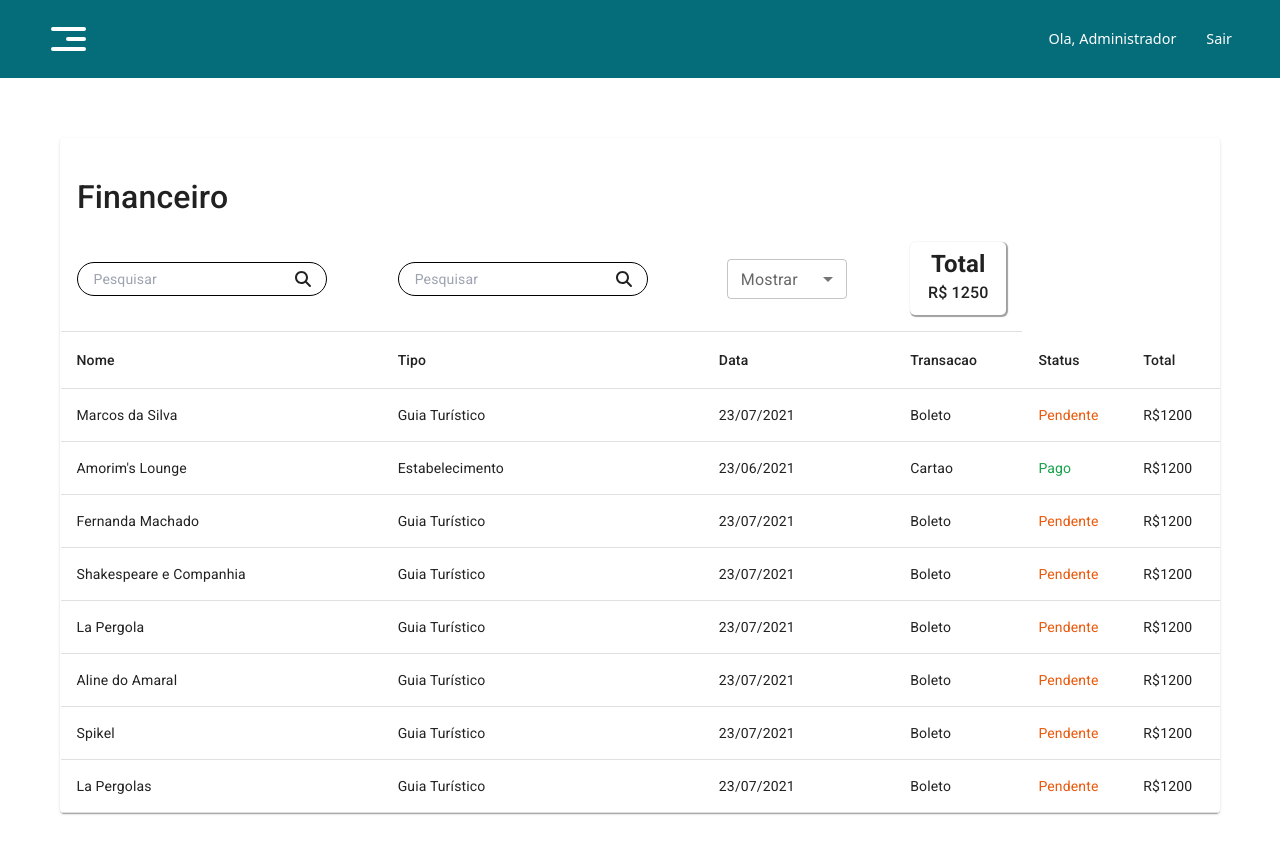
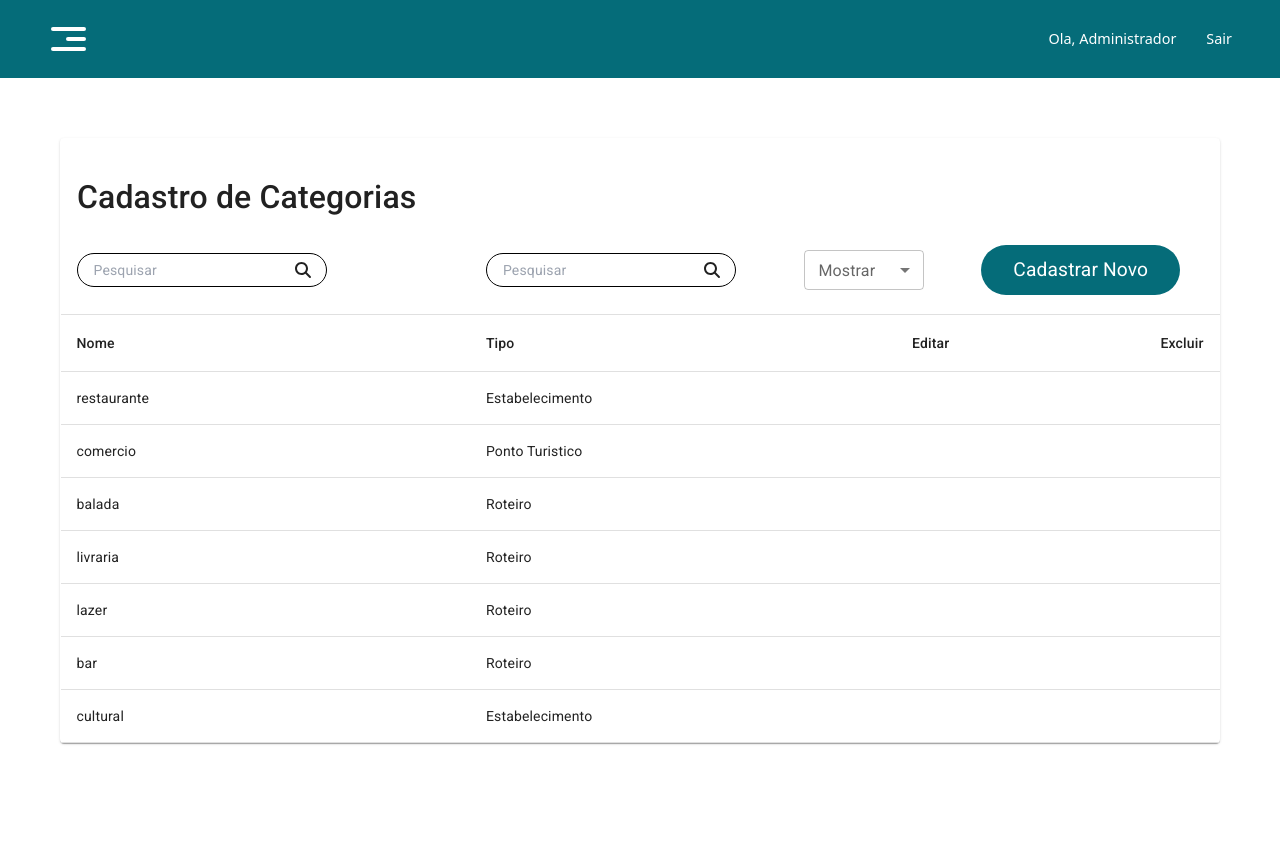
Before and after one commit to realkevinbrian/TurismSystem, a React (Create React App) app: page /admin in a window 1280 px wide. Shown: the top 854 px of the page. After the commit the page ends 803 px from the top, so only its background shows below. Built offline with nearby package versions, Linux system fonts and the light colour scheme.

Commit message:
working on category

```diff
--- /dev/null
+++ b/src/Components/Category/CategoryData.js
@@ -0,0 +1,43 @@
+export default function CategoryData(){
+/*Este sao dados para monstrar na tabela (COLUMNS)!
+Como estamos na fase de teste, usei estes dados como amostra
+*/
+
+const columns = [
+  { id: 'name', label: 'Nome',align : "left"},
+  { id: 'type', label: 'Tipo', align : "left"},
+  { id: 'edit', label: 'Editar', align : "right" },
+  { id: 'delete', label: 'Excluir', align : "right" }
+];
+
+
+/*
+  Esta funcao serve cara criar dados em forma organizada
+  Para facilitar mostrar na tabela
+*/
+function createData(id,name, type) {
+  const editId = id ;
+  const deleteId = id ;
+  return { id,name, type,editId,deleteId};
+}
+
+/*Este sao dados para monstrar na tabela (ROWS)!
+Como estamos na fase de teste, usei estes dados como amostra
+ @importante => Seguindo  a funcao criada acima
+*/
+
+const rows = [
+  createData(1,'restaurante', 'Estabelecimento'),
+  createData(2,'comercio', 'Ponto Turistico'),
+  createData(3,'balada', 'Roteiro'),
+  createData(4,'livraria', 'Roteiro'),
+  createData(5,'lazer', 'Roteiro'),
+  createData(6,'bar', 'Roteiro'),
+  createData(7,'cultural', 'Estabelecimento')
+
+];
+
+
+return {columns,rows}
+
+}
--- /dev/null
+++ b/src/Components/Category/index.jsx
@@ -0,0 +1,116 @@
+import { TableCell, TableRow } from '@mui/material'
+import React from 'react'
+import { H4, H5 } from '../Global'
+import StyledTable from '../Table'
+import * as S from "./styled"
+import CategoryData from './CategoryData'
+
+
+/***
+ * At this point we are fetching table data in CategoryData Function created
+ * THIS IS Category PAGE THOU...
+ */
+function Category() {
+
+  //At this point we read our data from @@CategoryData function
+  const Columns = CategoryData().columns;
+  const Rows = CategoryData().rows;
+
+  console.log(Rows)
+
+  return (
+    <>
+        <StyledTable
+        tableTitle = "Cadastro de Categorias"
+        switchComponent = {<RegisterBtn/>}
+        labels={<CategoryLabels Columns={Columns}/>}
+        bodyData = {<CategoryBodyData Rows={Rows} Columns={Columns}/>}
+
+        />
+    </>
+  )
+}
+
+export default Category
+
+
+
+/***
+   * CADASTRE_SE BUTTON
+   *
+   */
+
+ export function RegisterBtn(){
+
+  return(
+    <>
+      <S.CadastroBtn>Cadastrar Novo</S.CadastroBtn>
+    </>
+
+  )
+
+}
+
+
+/****
+ * LABELS FOR Category TABLE TO MAKE OUR TABLE REUSABLE
+ */
+
+export function CategoryLabels({Columns}){
+
+  return(
+      <>
+          {//=>Here we looping through our received data from the props
+            Columns.map((column)=>{
+              return(
+                  <TableCell key={column.id} align={column.align}>
+                      {column.label}
+                  </TableCell>
+              )
+          })
+        }
+      </>
+  )
+}
+
+
+
+/****
+ * BODY DATA FOR Category TABLE TO MAKE OUR TABLE REUSABLE
+ */
+export function CategoryBodyData({Rows : rows,Columns : columns}){
+    return(
+      <>
+          {rows
+              // .slice(page * rowsPerPage, page * rowsPerPage + rowsPerPage)
+              // .filter(row => row.name.toLowerCase().includes(query))
+              .map((row) => {
+
+                return (
+                  <TableRow hover tabIndex={-1} key={row.name}>
+                    {
+                    columns.map((column) => {
+                      const value = row[column.id];
+
+                      // //Switch case
+                      // switch(value){
+                      //     case "restaurante":
+                      //       return <TableCell key={column.id}><S.styledCell><S.Ball className='bg-red-500'/><span>{value}</span></S.styledCell></TableCell>
+
+                      //     default:
+                      //       return <TableCell key={column.id}>{value}</TableCell>;
+                      //   }
+
+                        // <TableCell>Edit</TableCell>
+
+                      return (
+                        <TableCell key={column.id}>{value}</TableCell>
+                      );
+                    })}
+                  </TableRow>
+                );
+
+              })}
+      </>
+    )
+}
--- /dev/null
+++ b/src/Components/Category/styled.jsx
@@ -0,0 +1,41 @@
+import styled from "styled-components"
+import {button} from "../Global/index"
+
+/***
+ * CADASTRE ME BUTTON
+ */
+
+export const CadastroBtn = styled(button)`
+    background-color: ${({theme})=>theme.colors.dark_cyan};
+    color:${({theme})=>theme.colors.white};
+    padding:.8rem 2rem;
+    border-radius:50px;
+    transition:all 0.2s linear;
+    font-size:1.2rem;
+    font-weight: 400;
+
+    //on hover
+    &:hover{
+        background-color: #03657e;
+    }
+
+`
+
+
+/***
+ * Customize ball
+ */
+
+export const Ball = styled.div`
+
+        width : 15px;
+        height :15px;
+        /* background-color: #7a7979; */
+        border-radius:50%;
+`
+
+export const styledCell = styled.div`
+    display: flex;
+    align-items: center;
+    gap:10px;
+`
--- a/src/Components/Search/index.jsx
+++ b/src/Components/Search/index.jsx
@@ -65,33 +65,13 @@ export function StyledSearchbyName() {
           onChange={handleChange}
         >
           <MenuItem value="">
-            <em>1</em>
+            <em>Mostrar Registos</em>
           </MenuItem>
-          <MenuItem value={10}>2</MenuItem>
-          <MenuItem value={20}>3</MenuItem>
-          <MenuItem value={30}>5</MenuItem>
+          <MenuItem value={10}>10</MenuItem>
+          <MenuItem value={20}>20</MenuItem>
+          <MenuItem value={30}>30</MenuItem>
         </Select>
       </FormControl>
       </>
     );
   }
-
-
-  // /***
-  //  * SHOW TOTAL
-  //  *
-  //  */
-
-  // export function ShowTotal(){
-
-  //   return(
-  //     <>
-  //       <S.ShowTotalWrapper>
-  //         <H4>Total</H4>
-  //         <H5>R$ 1250</H5>
-  //       </S.ShowTotalWrapper>
-  //     </>
-
-  //   )
-
-  // }
--- a/src/Pages/Admin.jsx
+++ b/src/Pages/Admin.jsx
@@ -3,12 +3,14 @@ import Login from "../Components/Login"
 import Navbar from '../Components/Navbar'
 import Home from "../Components/Indicadores"
 import Finance from "../Components/Finance"
+import Category from "../Components/Category"
 function Admin() {
   return (
     <div>
         <Navbar/>
         {/* <Home/> */}
-        <Finance/>
+        {/* <Finance/> */}
+        <Category/>
     </div>
   )
 }
```
